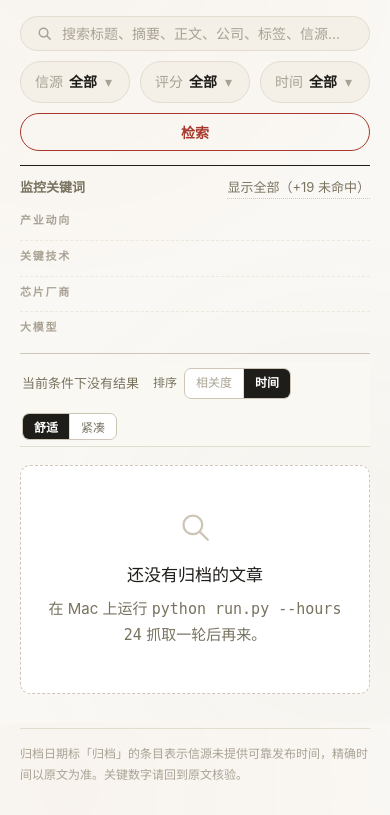
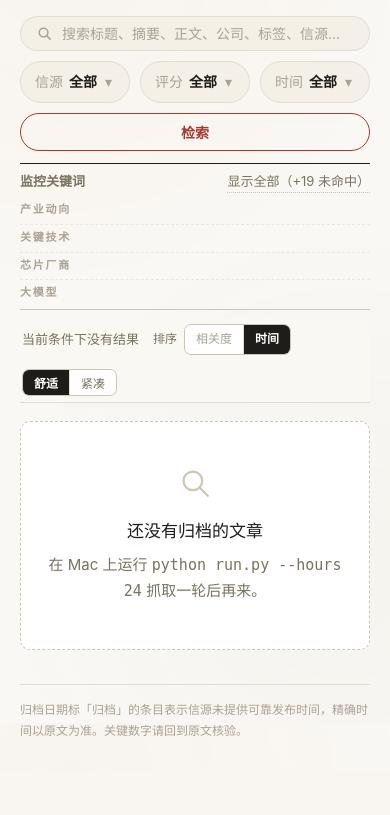
Before and after one commit to viccool6/ai-tech-intel, a Flask app: page / in a window 390 px wide. Shown: the part 121-936 px from the top of the page. After the commit the page ends 857 px from the top, so only its background shows below. Run offline with Flask 3, Linux system fonts and the light colour scheme; the visitor is signed in with stand-in values (Sample User, id 1); data that the repository does not hold is empty.

Commit message:
ui(mobile): 关键词面板整体收窄——上下 padding、行 gap、pill 内 padding 都压
手机端主用途是扫新闻，关键词区应尽量少占屏幕高度。桌面态不动。
- kw-hero padding 10/6 → 6/2；margin-top 6→4
- kw-eyebrow-row margin-bottom 6→4
- kw-row padding 6→3；gap 4→2
- kw-list row-gap 4→2；每个 pill 上下 padding 3→2

Co-Authored-By: Claude Opus 4.7 <noreply@anthropic.com>

```diff
--- a/templates/search.html
+++ b/templates/search.html
@@ -56,11 +56,15 @@
 }
 .kw-list a:hover .n, .kw-list a.active .n{color:var(--muted)}
 @media(max-width:640px){
-  .kw-row{grid-template-columns:1fr;gap:4px;padding:6px 0}
+  .kw-hero{padding:6px 0 2px;margin-top:4px}
+  .kw-eyebrow-row{margin:0 0 4px}
+  .kw-row{grid-template-columns:1fr;gap:2px;padding:3px 0}
   .kw-cat{
     padding-top:0;font-size:11px;letter-spacing:.16em;
     text-transform:uppercase;color:var(--faint)
   }
+  .kw-list{row-gap:2px}
+  .kw-list a{padding:2px 10px}
 }
 
 /* ============================ E2 toolbar: soft-pill controls ============================ */
```
